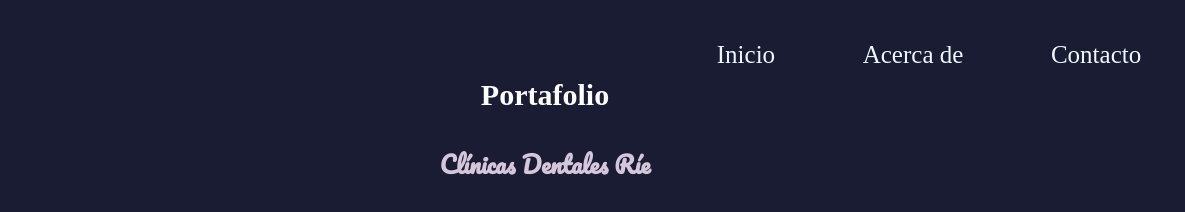
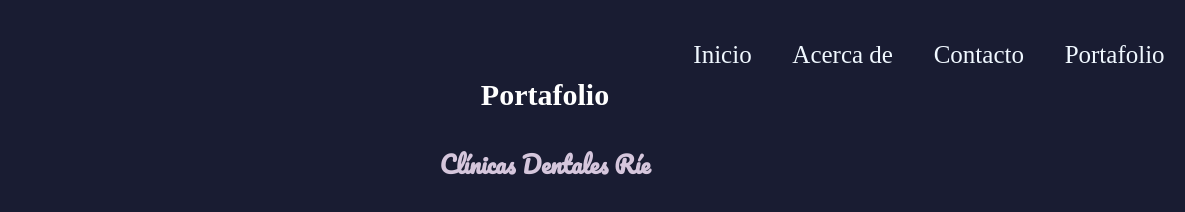
Before and after one commit to marmat1997/FinalMarvinAjquejay, a plain HTML site: page MesaDeTrabajo/PortafolioExtendido.html in a window 1280 px wide. Shown: the top 212 px of the page, 95-1280 px from the left. Drawn offline with Linux system fonts and the light colour scheme.

Commit message:
Portafolio

```diff
--- a/MesaDeTrabajo/PortafolioExtendido.html
+++ b/MesaDeTrabajo/PortafolioExtendido.html
@@ -20,6 +20,7 @@
               <li><a href="../index.html">Inicio</a></li>
               <li><a href="acercade.html">Acerca de</a></li>
               <li><a href="#contacto">Contacto</a></li>
+              <li><a href="../MesaDeTrabajo/PortafolioExtendido.html">Portafolio</a></li>
         </div>
         </nav>
         <div class="tituloPortafolio">
```
Also changed, not shown: MesaDeTrabajo/acercade.html (+1 -0 lines), index.html (+1 -0 lines).
